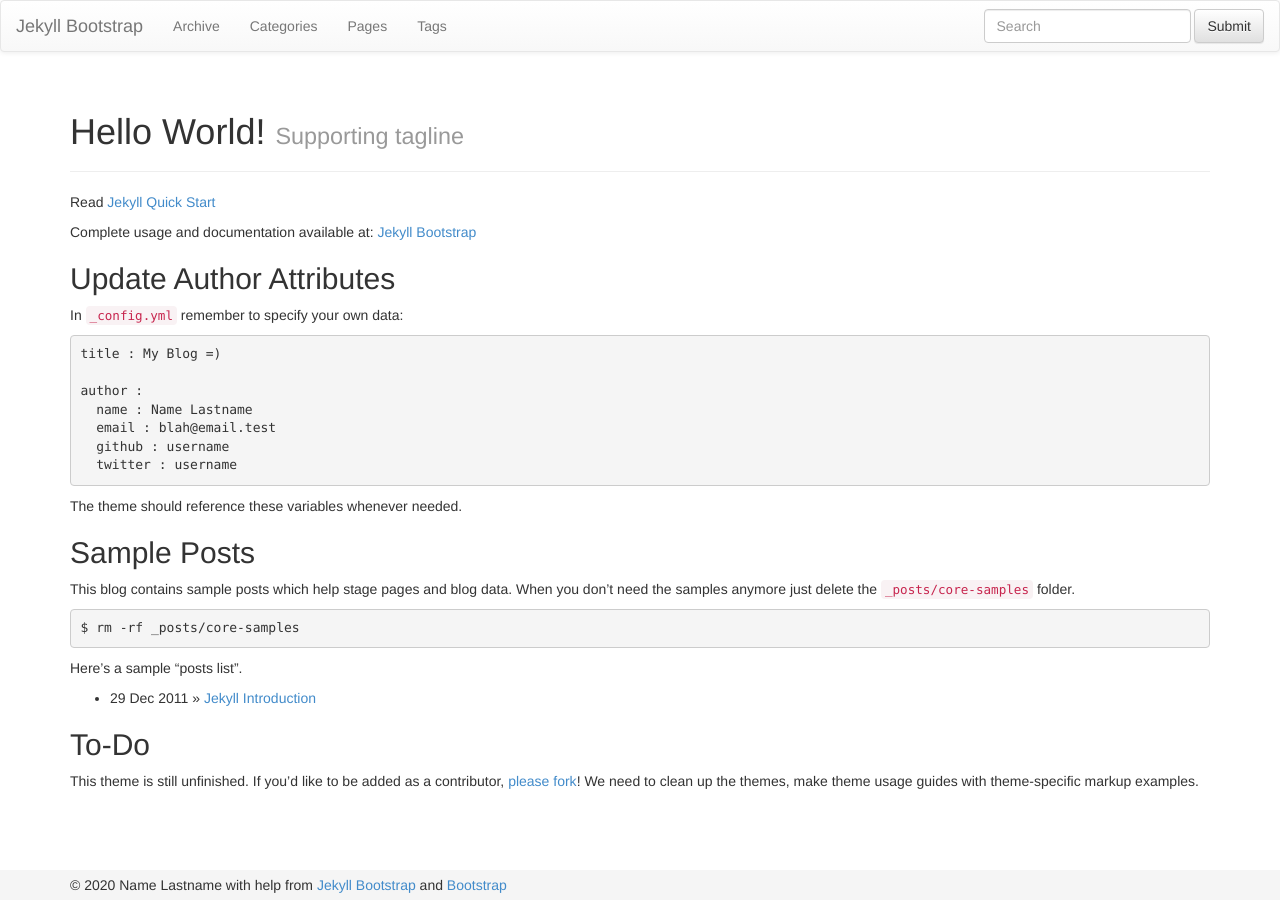
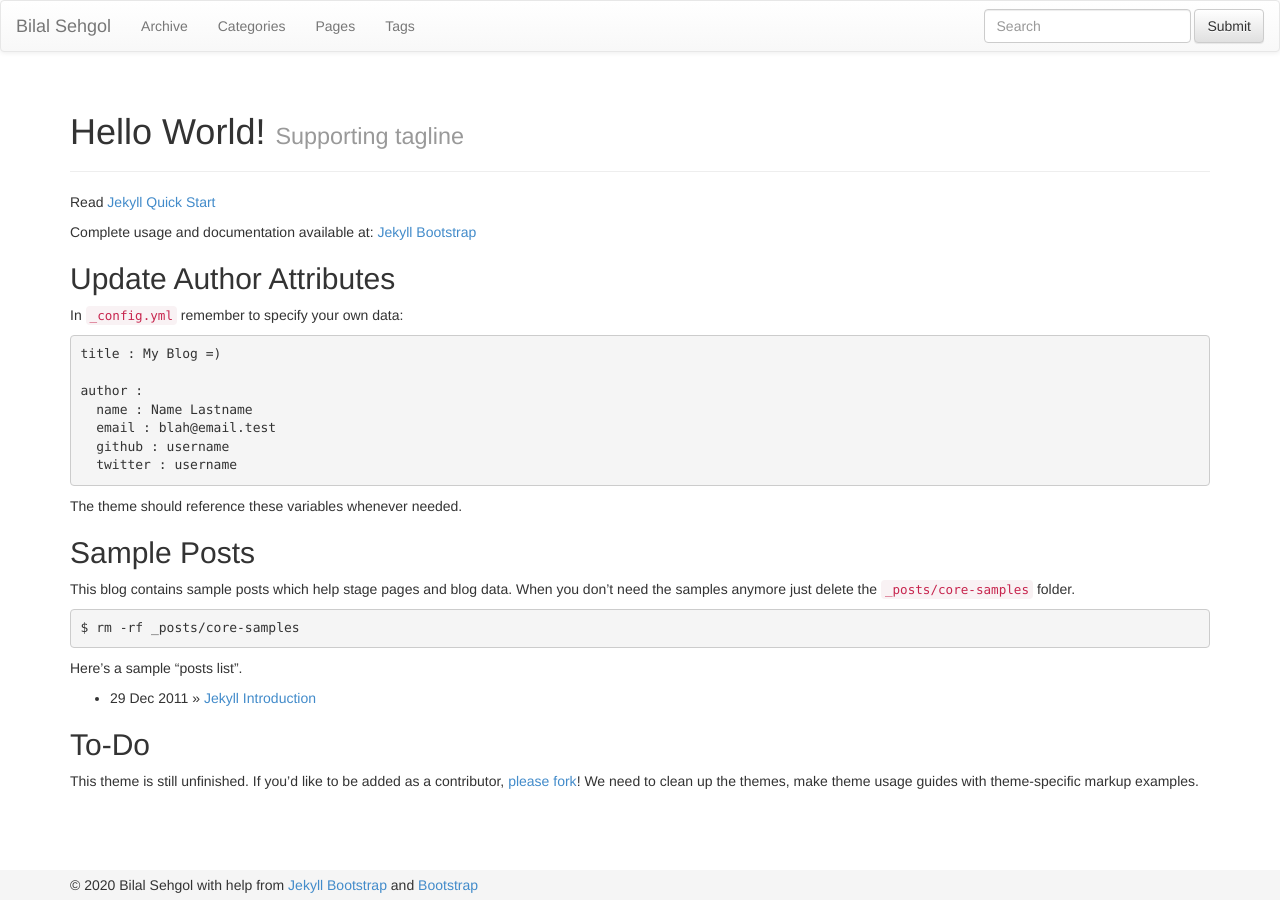
Before and after one commit to bsehgol/bilalsehgol.github.io, a Jekyll site: the page built from index.md, in a window 1280 px wide. Built offline with Jekyll 4.4.1, drawn with Linux system fonts in a browser that asks for light colours; nearby versions of some CDN libraries.

Commit message:
config yml changes

```diff
--- a/_config.yml
+++ b/_config.yml
@@ -8,13 +8,13 @@ highlighter: pygments
 # Themes are encouraged to use these universal variables
 # so be sure to set them if your theme uses them.
 #
-title : Jekyll Bootstrap
-tagline: Site Tagline
+title : Bilal Sehgol
+tagline: portfolio
 author :
-  name : Name Lastname
-  email : blah@email.test
-  github : username
-  twitter : username
+  name : Bilal Sehgol
+  email :
+  github : bsehgol
+  twitter : bsehgol
   feedburner : feedname
 
 # The production_url is only used when full-domain names are needed
@@ -25,7 +25,7 @@ author :
 # Else if you are pushing to username.github.io, replace with your username.
 # Finally if you are pushing to a GitHub project page, include the project name at the end.
 #
-production_url : http://username.github.io
+production_url : http://bsehgol.github.io
 
 plugins: ["jekyll-sitemap"]
 
@@ -56,7 +56,7 @@ JB :
   #   - Only the following values are falsy: ["", null, false]
   #   - When setting BASE_PATH it must be a valid url.
   #     This means always setting the protocol (http|https) or prefixing with "/"
-  BASE_PATH : false
+  BASE_PATH : http://bsehgol.github.io/
 
   # By default, the asset_path is automatically defined relative to BASE_PATH plus the enabled theme.
   # ex: [BASE_PATH]/assets/themes/[THEME-NAME]
```
